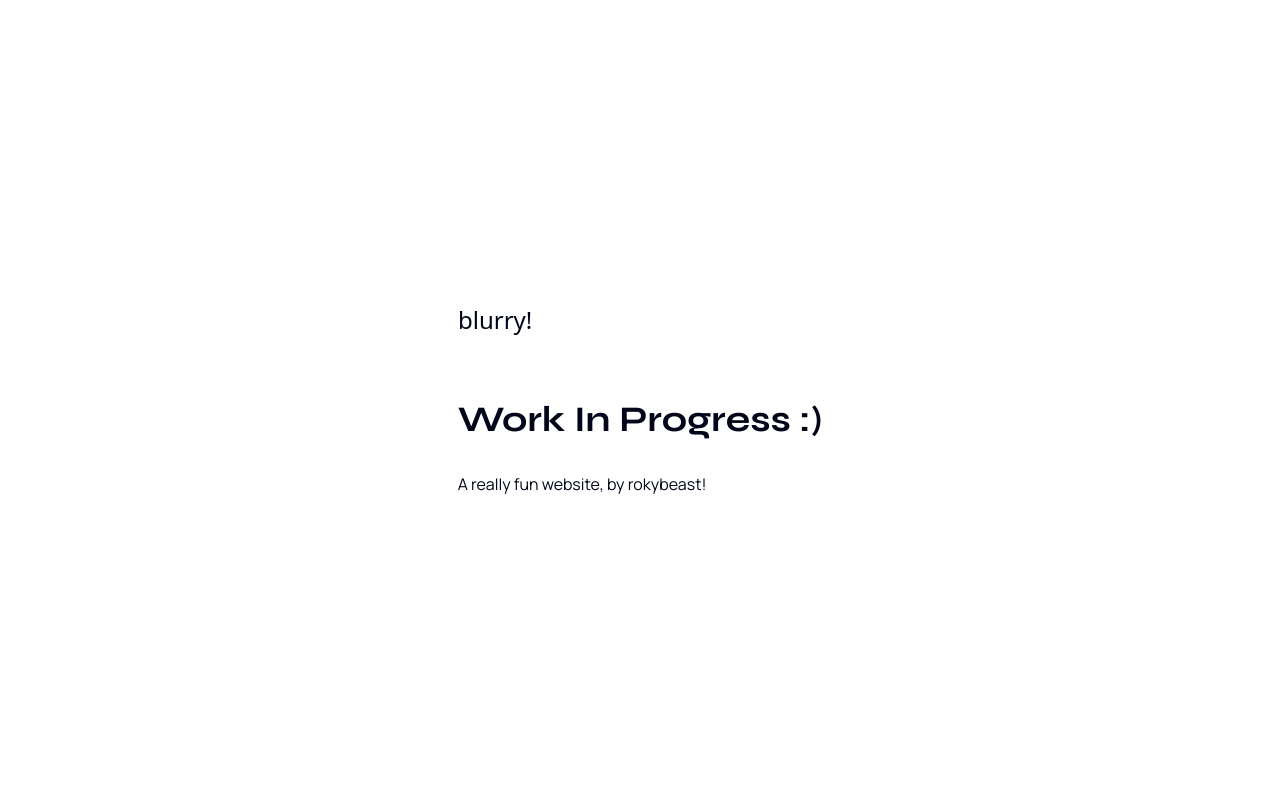
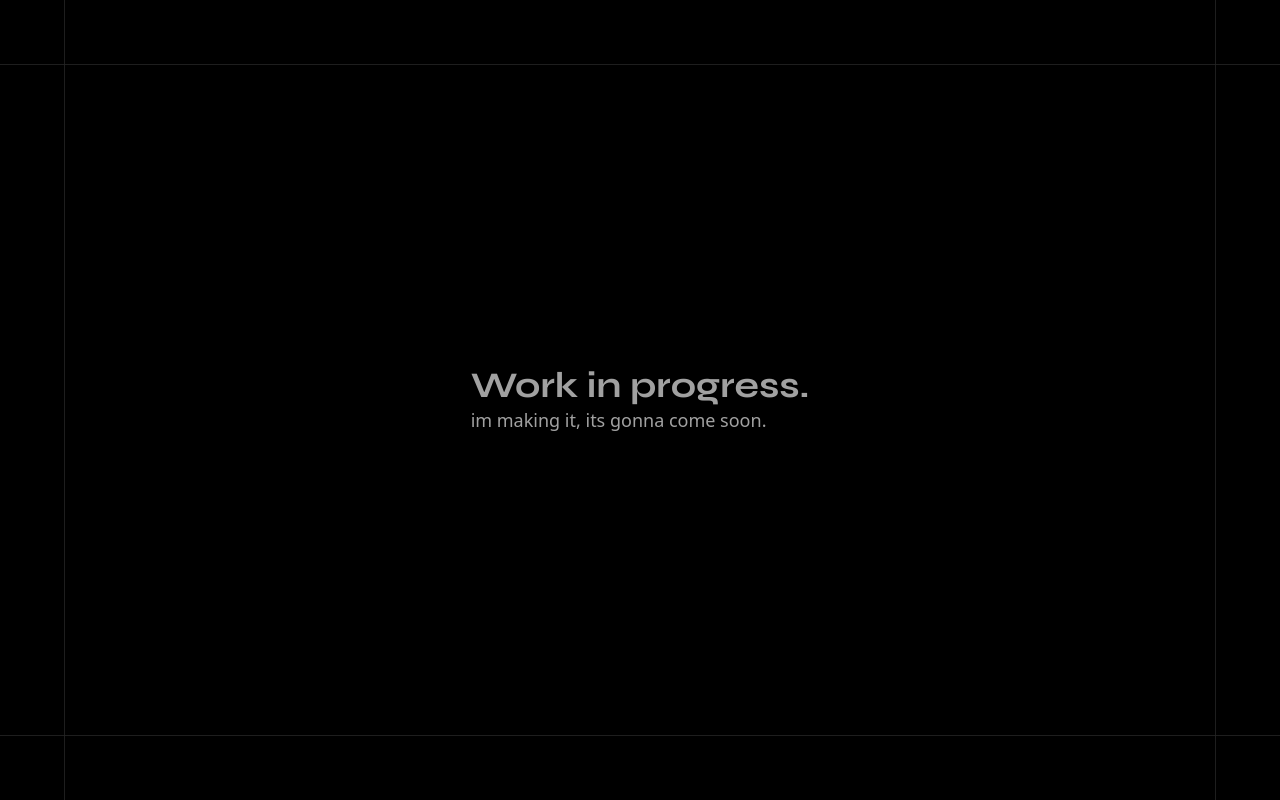
Before and after one commit to rokybeast/portfolio, a Next.js app: page / in a window 1280 px wide. Built offline with nearby package versions, Linux system fonts and the light colour scheme.

Commit message:
feat(ui): added margins and wip text

```diff
--- a/src/app/page.tsx
+++ b/src/app/page.tsx
@@ -1,18 +1,16 @@
-import BlurText from "@/components/BlurText";
 
 export default function Home() {
   return (
-    <div className="grid grid-rows-[20px_1fr_20px] items-center justify-items-center min-h-screen p-8 pb-20 gap-16 sm:p-20">
-      <main className="flex flex-col gap-8 row-start-2 items-center sm:items-start">
-        <BlurText
-          text="blurry!"
-          delay={150}
-          animateBy="words"
-          direction="top"
-          className="text-2xl mb-8"
-        />
-        <h1 className="text-4xl font-bold font-display">Work In Progress :)</h1>
-        <p className="font-sans">A really fun website, by rokybeast!</p>
+    <div className="bg-black min-h-screen w-full relative flex items-center justify-center overflow-hidden">
+      <div className="absolute top-0 bottom-0 left-8 sm:left-16 w-px bg-neutral-800/80" />
+      <div className="absolute top-0 bottom-0 right-8 sm:right-16 w-px bg-neutral-800/80" />
+
+      <div className="absolute left-0 right-0 top-8 sm:top-16 h-px bg-neutral-800/80" />
+      <div className="absolute left-0 right-0 bottom-8 sm:bottom-16 h-px bg-neutral-800/80" />
+
+      <main className="relative z-10 p-10 text-neutral-400">
+        <h1 className="text-4xl font-bold font-display">Work in progress.</h1>
+        <p className="text-lg">im making it, its gonna come soon.</p>
       </main>
     </div>
   );
```
